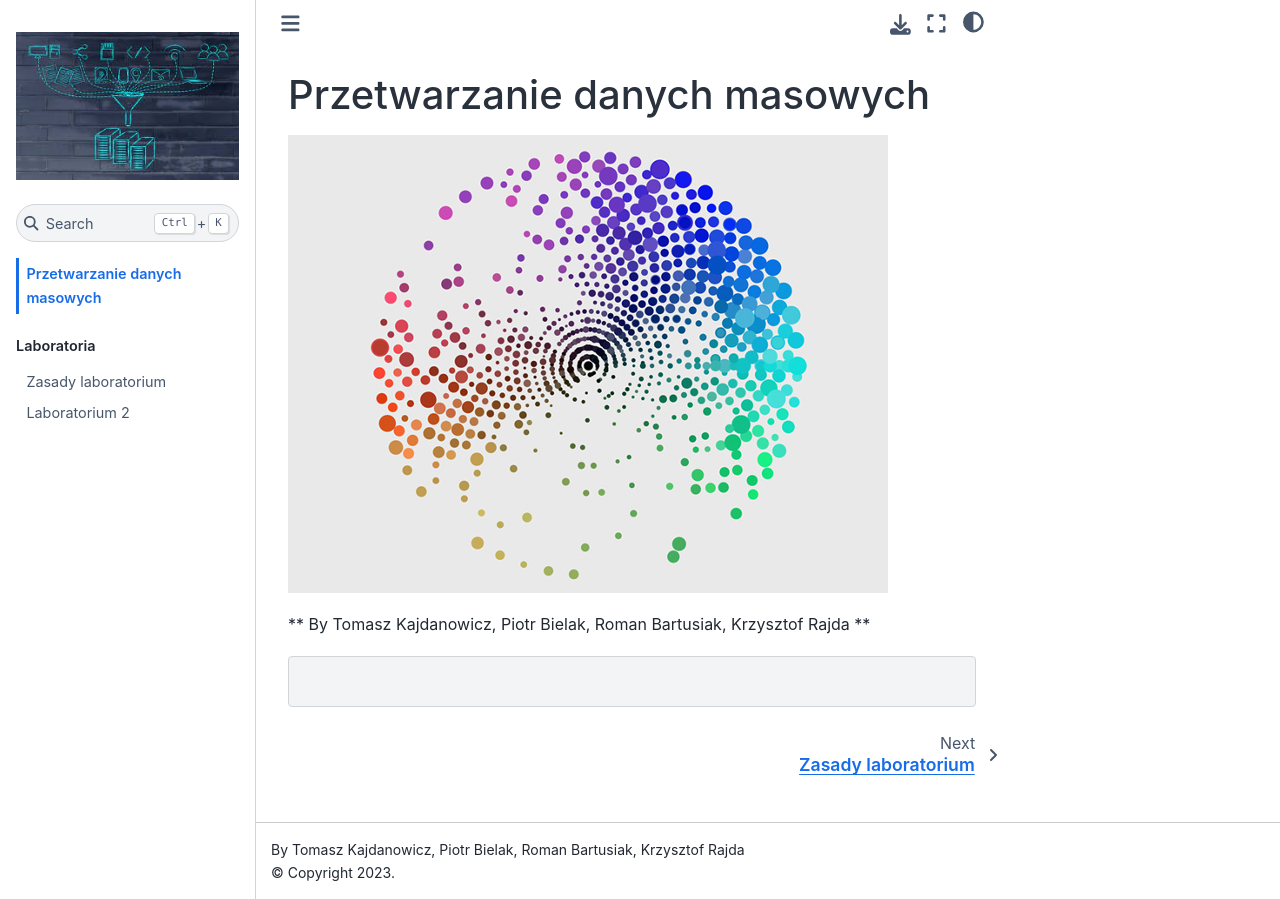
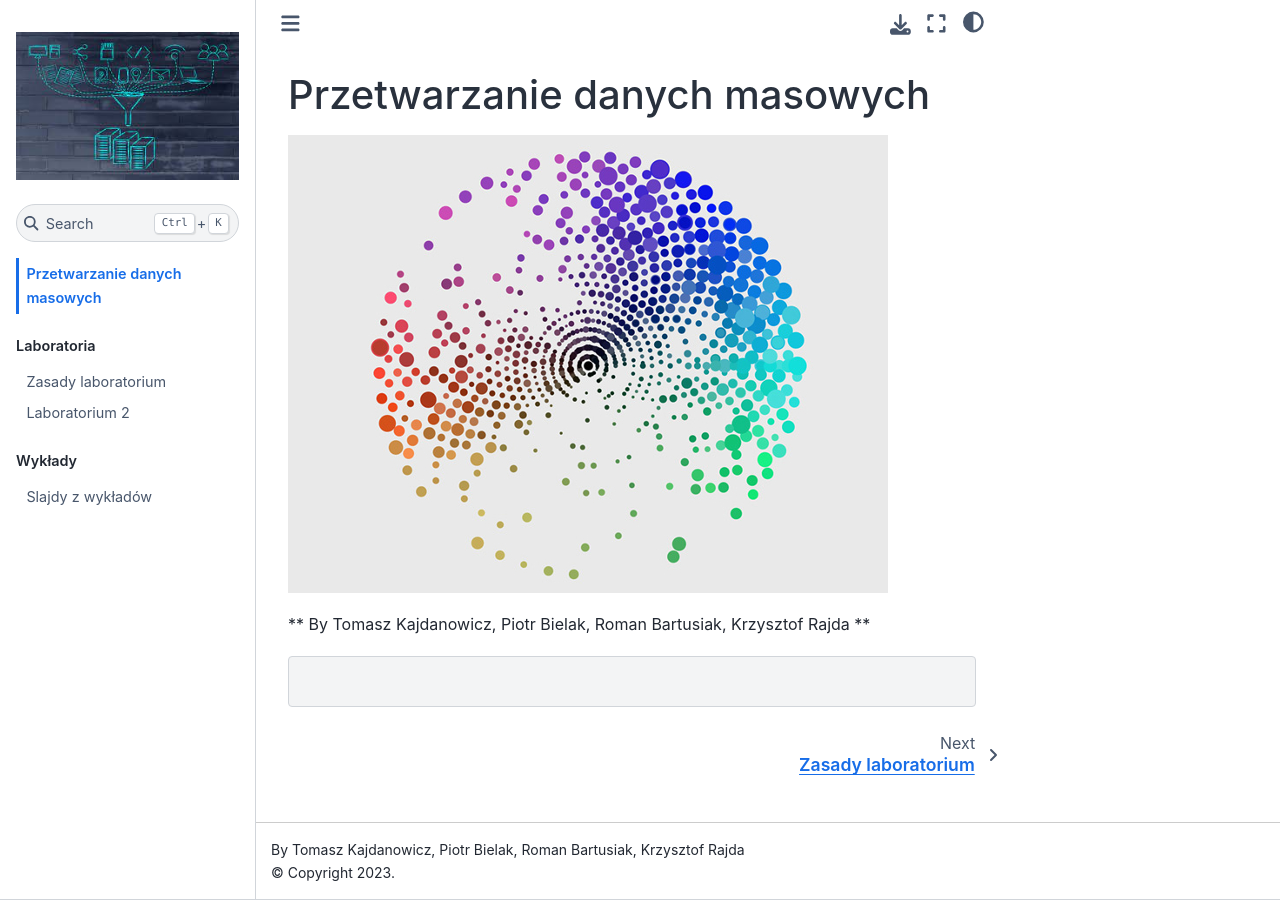
Before and after one commit to pwr-ai/przetwarzanie-danych-masowych, a Jupyter Book: the page built from book/intro.md, in a window 1280 px wide. Built offline with Jupyter Book 1.0.4 settings and Sphinx 7.4.7 and the Sphinx Book theme 1.1.4, drawn with Linux system fonts in a browser that asks for light colours.

```diff
--- a/book/_toc.yml
+++ b/book/_toc.yml
@@ -6,3 +6,7 @@ parts:
     chapters:
         - file: labs/zasady
         - file: labs/lab2
+
+  - caption: Wykłady
+    chapters:
+        - file: lectures/summary
```
Also changed, not shown: book/lectures/summary.ipynb (added), 2 other files.
